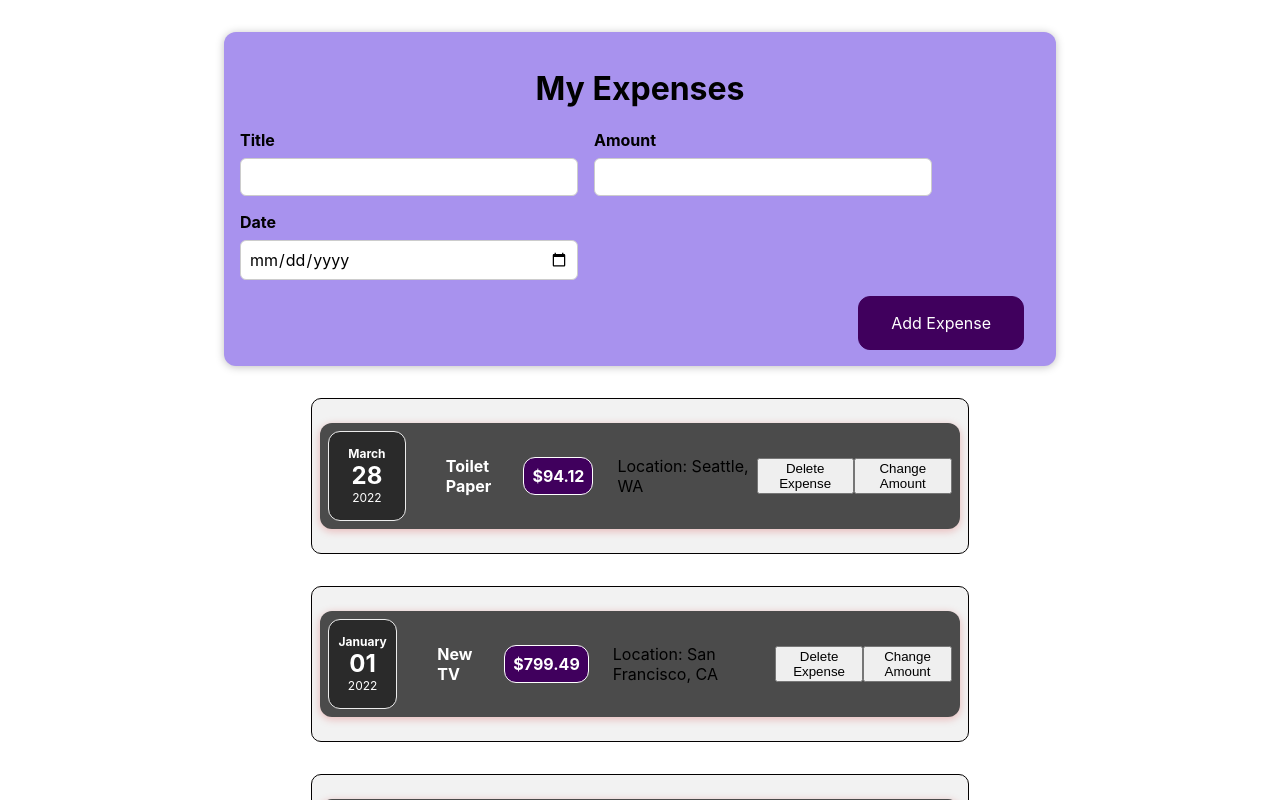
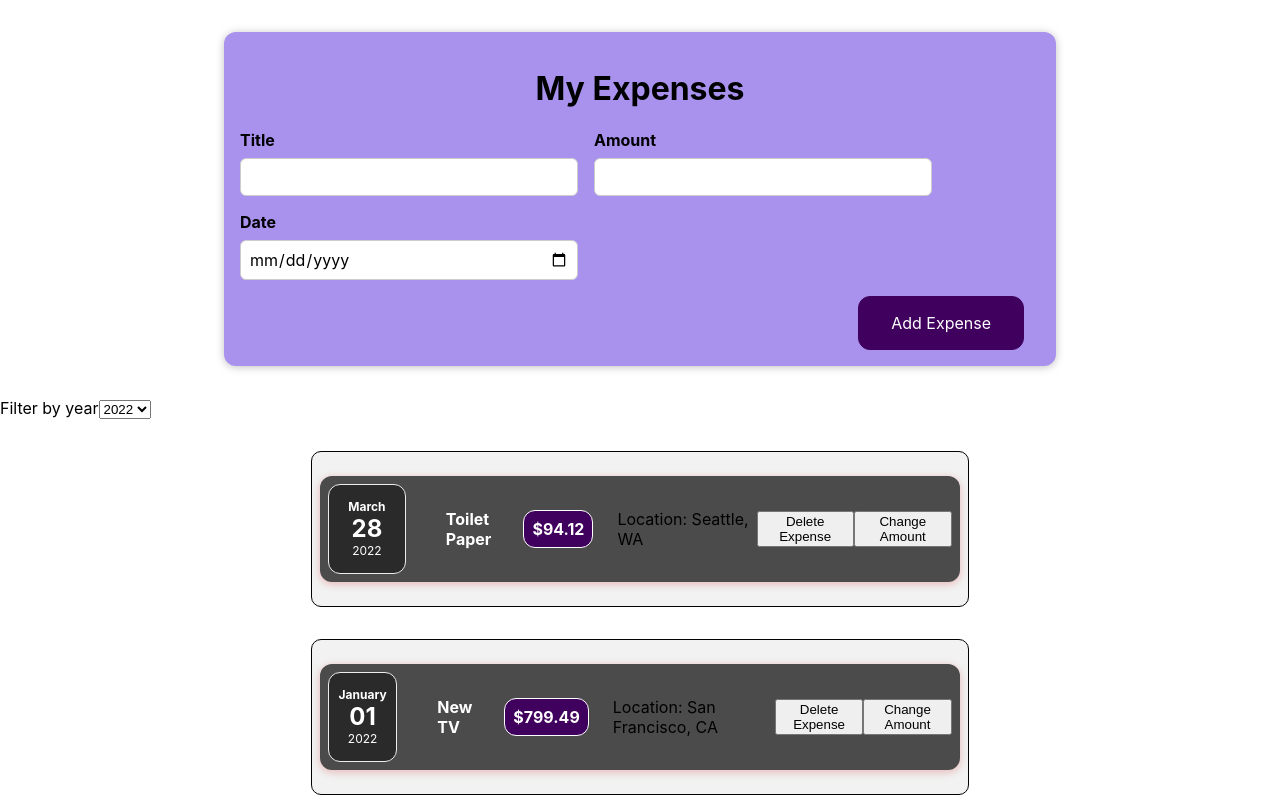
Before and after one commit to isaannaina/react-work, a React (Create React App) app: page / in a window 1280 px wide. Shown: the top 800 px of the page. Built offline with nearby package versions, Linux system fonts and the light colour scheme.

Commit message:
add Filter to the prjoject

```diff
--- /dev/null
+++ b/src/Expense/ExpenseFilter.css
@@ -0,0 +1,27 @@
+.filter-container {
+    display: flex;
+    justify-content: center;
+    margin-bottom: 20px;
+  }
+
+  .filter-input {
+    padding: 10px;
+    margin-right: 10px;
+    border: 1px solid #cf5050;
+    border-radius: 5px;
+    font-size: 16px;
+  }
+
+  .filter-button {
+    background-color: #030a03;
+    color: white;
+    border: none;
+    border-radius: 5px;
+    padding: 10px 20px;
+    font-size: 16px;
+    cursor: pointer;
+  }
+
+  .filter-button:hover {
+    background-color: #3e8e41;
+  }
--- /dev/null
+++ b/src/Expense/ExpenseFilter.js
@@ -0,0 +1,23 @@
+import React from 'react';
+import './ExpenseFilter.js'
+const ExpenseFilter = (props) => {
+  const dropdownChangeHandler = (event) => {
+    props.onChangeFilter(event.target.value);
+  };
+
+  return (
+    <div>
+      <div>
+        <label>Filter by year</label>
+        <select value={props.selected} onChange={dropdownChangeHandler}>
+          <option value='2022'>2022</option>
+          <option value='2021'>2021</option>
+          <option value='2020'>2020</option>
+          <option value='2019'>2019</option>
+        </select>
+      </div>
+    </div>
+  );
+};
+
+export default ExpenseFilter;
--- a/src/Expense/expenses.js
+++ b/src/Expense/expenses.js
@@ -1,5 +1,6 @@
-import React from 'react';
+import React, { useState } from 'react';
 import ExpenseItem from './ExpenseItem';
+import ExpenseFilter from './ExpenseFilter';
 
 const expenses = [
   {
@@ -33,9 +34,20 @@ const expenses = [
 ];
 
 function Expenses() {
+  const [filteredYear, setFilteredYear] = useState('2022');
+
+  const filterChangeHandler = (selectedYear) => {
+    setFilteredYear(selectedYear);
+  };
+
+  const filteredExpenses = expenses.filter((expense) => {
+    return expense.date.getFullYear().toString() === filteredYear;
+  });
+
   return (
     <div>
-      {expenses.map((expense) => (
+      <ExpenseFilter selected={filteredYear} onChangeFilter={filterChangeHandler} />
+      {filteredExpenses.map((expense) => (
         <ExpenseItem
           key={expense.id}
           title={expense.title}
```
